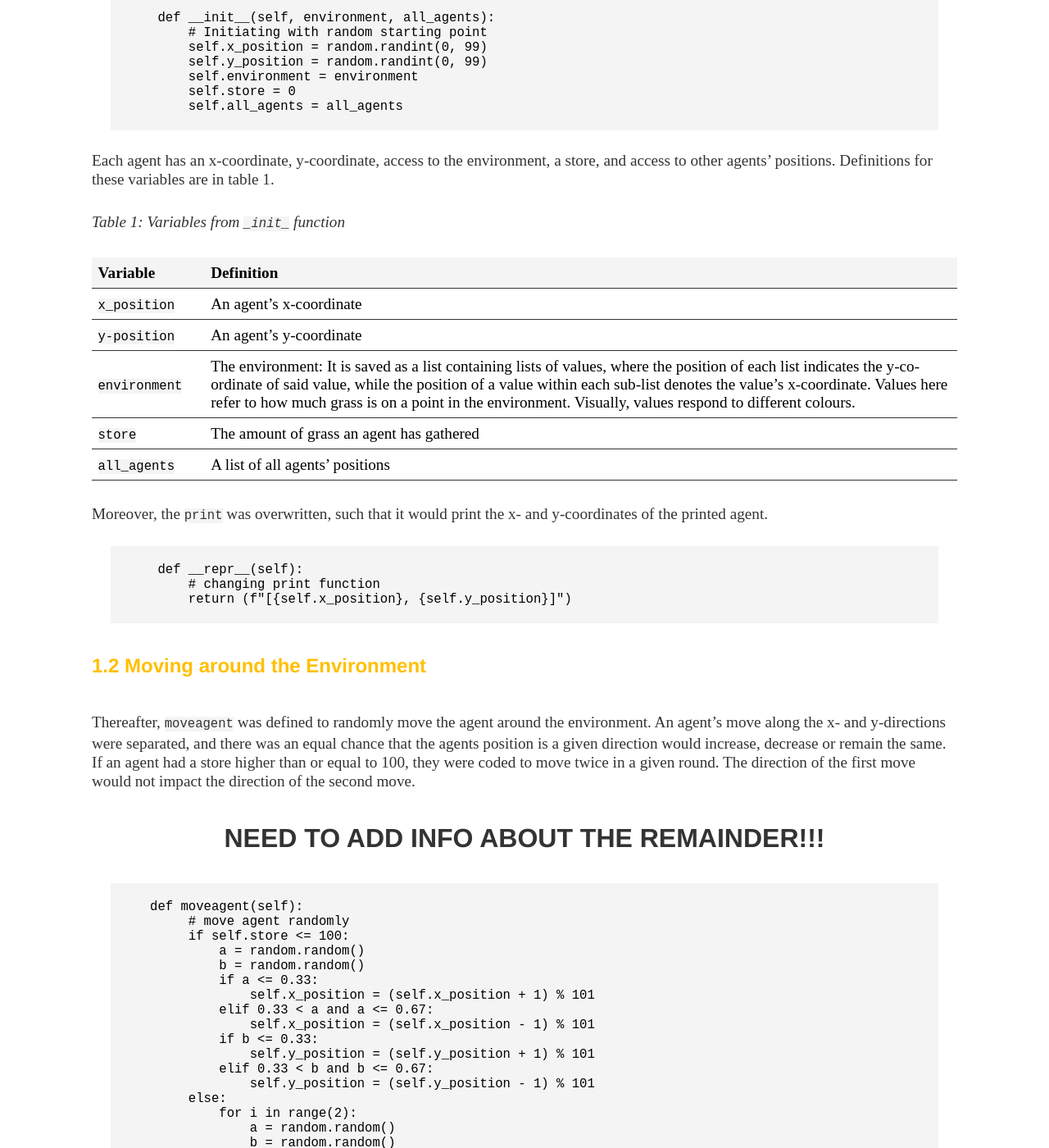
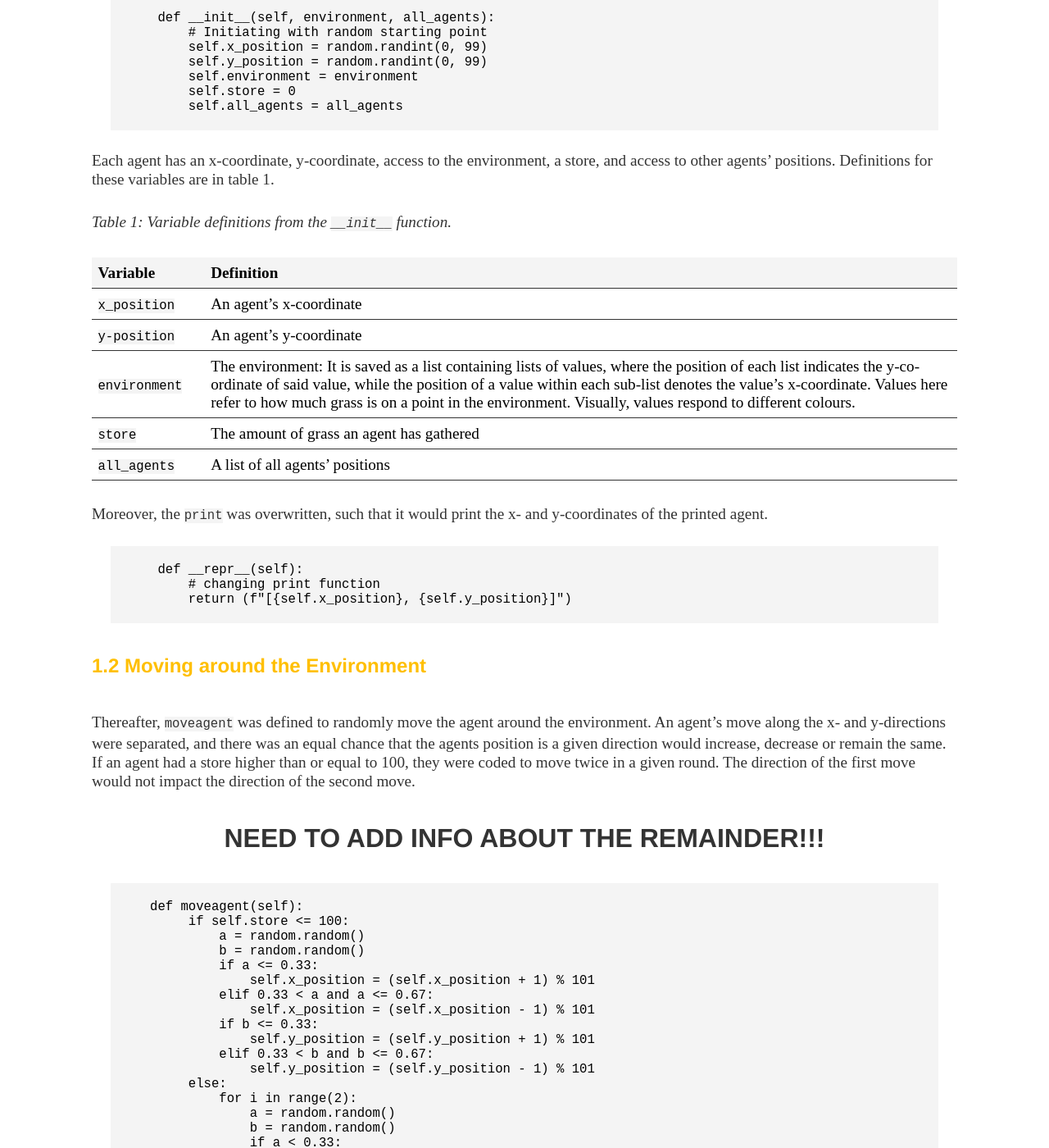
Before and after one commit to lena-kilian/lena-kilian.github.io, a Jekyll site: the page built from abm/index.md, in a window 1280 px wide and 1400 px high, scrolled down 839 px. Shown: the whole window at 82% size. Built offline with Jekyll 4.4.1, drawn with Linux system fonts in a browser that asks for light colours; our own code applies the rules of GitHub Pages for plain Markdown files; some of the changed text lies outside the part shown.

Commit message:
Update index.md

````diff
--- a/abm/index.md
+++ b/abm/index.md
@@ -31,7 +31,7 @@ class Agents:
 
 Each agent has an x-coordinate, y-coordinate, access to the environment, a store, and access to other agents' positions. Definitions for these variables are in table 1.
 
-*Table 1: Variables from `_init_` function*
+*Table 1: Variable definitions from the `__init__` function.*
 
 | Variable || Definition |
 | - | - | - |
@@ -58,7 +58,6 @@ Thereafter, `moveagent` was defined to randomly move the agent around the enviro
 
 ```
    def moveagent(self):
-        # move agent randomly
         if self.store <= 100:
             a = random.random()
             b = random.random()
````
